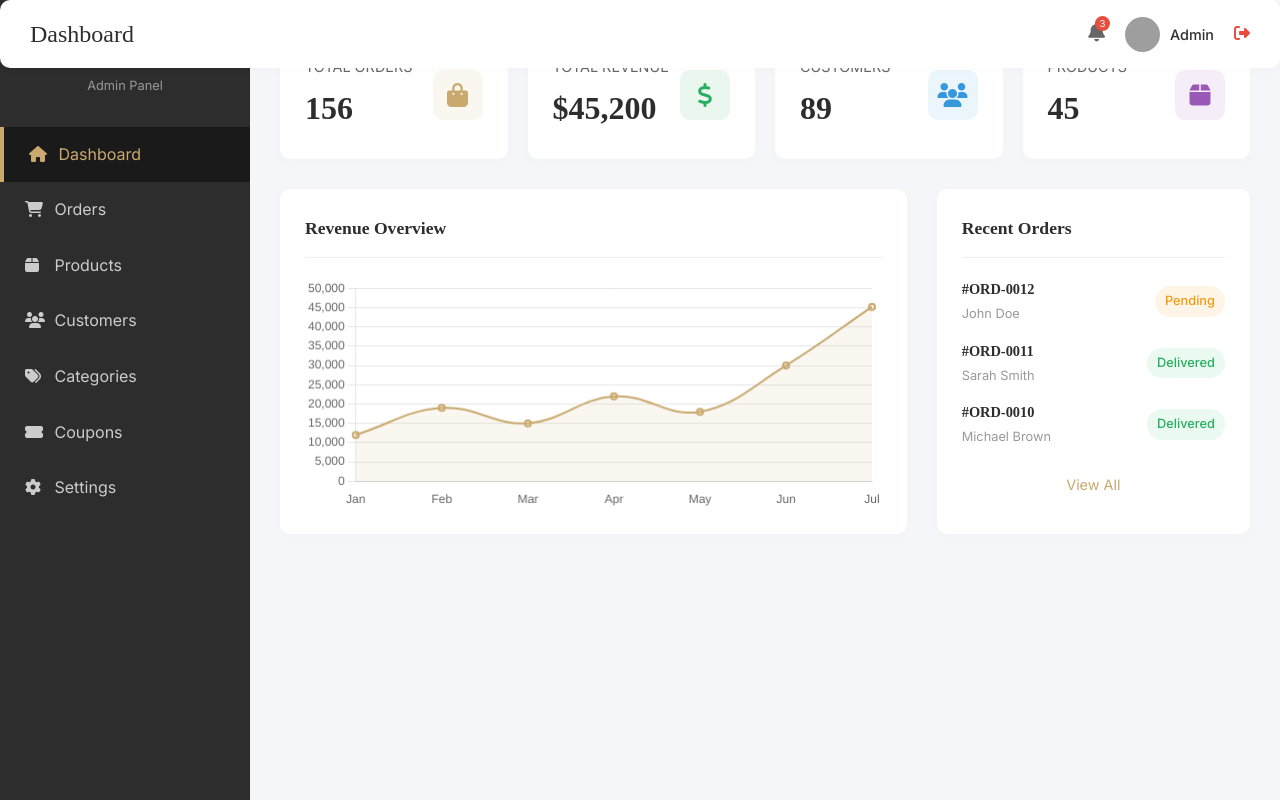
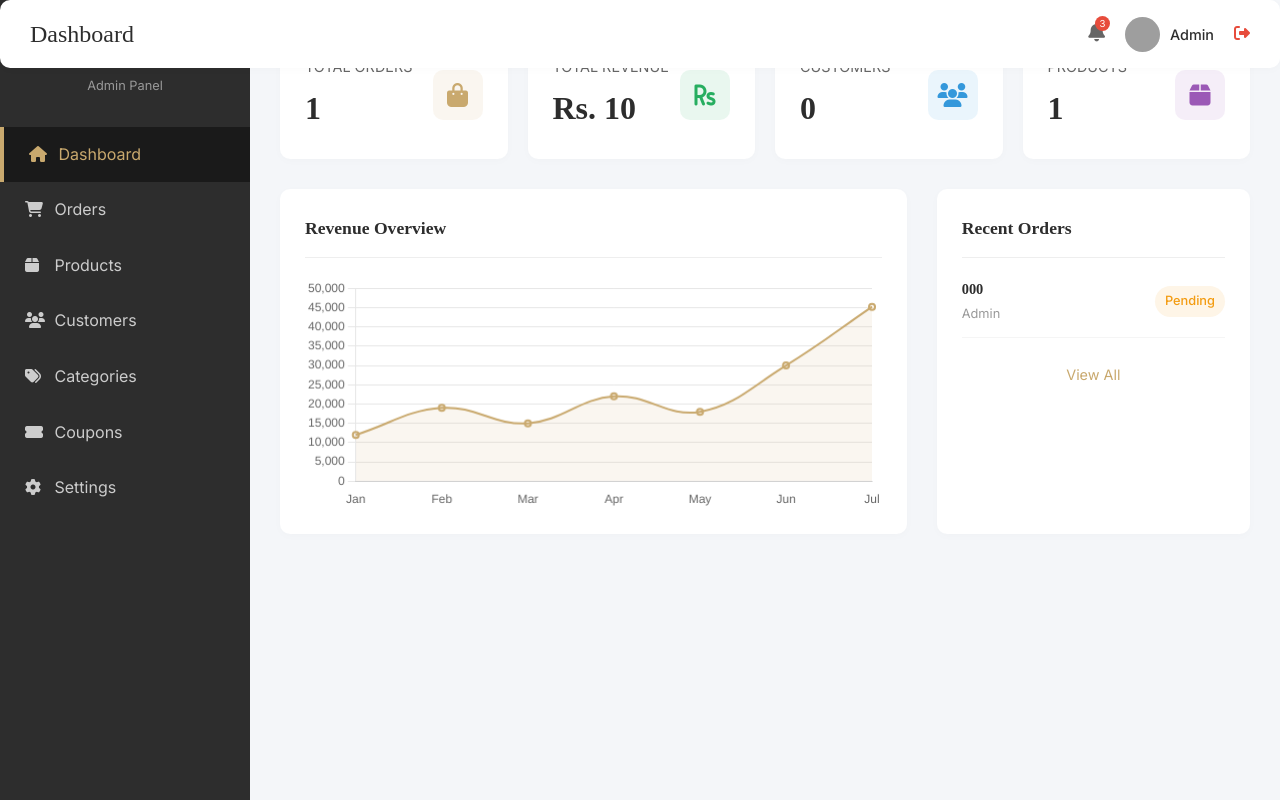
Before and after one commit to FaakhirMemon3115/SCENTLEEN, a PHP site: page /admin/index.php in a window 1280 px wide. Run offline with PHP 8.4, Linux system fonts and the light colour scheme; a user stored in the database is signed in; data comes from the database, SQL or seed files in the repository; tables that the repository leaves empty hold one stand-in row (values such as "Sample post"); some libraries are stand-ins or nearby versions; grey boxes are pictures that could not be loaded.

Commit message:
feat: implement admin dashboard with database metrics and recent order summary

```diff
--- a/admin/index.php
+++ b/admin/index.php
@@ -3,12 +3,22 @@
 require_once '../config/database.php';
 require_once 'includes/header.php';
 
-// Mock data for Dashboard MVP
-$total_orders = 156;
-$total_revenue = 45200.00;
-$total_customers = 89;
-$total_products = 45;
+// Real stats from DB
+try {
+    $total_orders   = $pdo->query("SELECT COUNT(*) FROM orders")->fetchColumn();
+    $total_revenue  = $pdo->query("SELECT COALESCE(SUM(total), 0) FROM orders WHERE status != 'Cancelled'")->fetchColumn();
+    $total_customers= $pdo->query("SELECT COUNT(*) FROM users WHERE role = 'customer'")->fetchColumn();
+    $total_products = $pdo->query("SELECT COUNT(*) FROM products WHERE status = 'active'")->fetchColumn();
+} catch(PDOException $e) {
+    $total_orders = $total_revenue = $total_customers = $total_products = 0;
+}
 
+// Real recent orders
+try {
+    $recent_orders = $pdo->query("SELECT o.*, u.name as customer_name FROM orders o LEFT JOIN users u ON o.user_id = u.id ORDER BY o.created_at DESC LIMIT 5")->fetchAll();
+} catch(PDOException $e) {
+    $recent_orders = [];
+}
 ?>
 
 <div style="display: grid; grid-template-columns: repeat(auto-fit, minmax(200px, 1fr)); gap: 20px; margin-bottom: 30px;">
@@ -25,10 +35,10 @@ $total_products = 45;
     <div class="card" style="display: flex; align-items: center; justify-content: space-between;">
         <div>
             <p style="color: #666; font-size: 0.9rem; text-transform: uppercase;">Total Revenue</p>
-            <h3 style="font-size: 2rem; margin-top: 5px;">$<?php echo number_format($total_revenue); ?></h3>
+            <h3 style="font-size: 2rem; margin-top: 5px;">Rs. <?php echo number_format($total_revenue); ?></h3>
         </div>
         <div style="width: 50px; height: 50px; background: rgba(39, 174, 96, 0.1); border-radius: 10px; display: flex; align-items: center; justify-content: center; color: #27ae60; font-size: 1.5rem;">
-            <i class="fas fa-dollar-sign"></i>
+            <i class="fas fa-rupee-sign"></i>
         </div>
     </div>
 
@@ -65,27 +75,24 @@ $total_products = 45;
     <div class="card">
         <h3 style="margin-bottom: 20px; font-size: 1.1rem; border-bottom: 1px solid #eee; padding-bottom: 15px;">Recent Orders</h3>
         <div style="display: flex; flex-direction: column; gap: 15px;">
-            <div style="display: flex; justify-content: space-between; align-items: center;">
-                <div>
-                    <h4 style="font-size: 0.9rem; margin-bottom: 3px;">#ORD-0012</h4>
-                    <p style="font-size: 0.8rem; color: #999;">John Doe</p>
+            <?php if(empty($recent_orders)): ?>
+                <p style="color: #999; font-size: 0.9rem;">No orders yet.</p>
+            <?php else: ?>
+                <?php foreach($recent_orders as $ord): ?>
+                <div style="display: flex; justify-content: space-between; align-items: center; border-bottom: 1px solid #f5f5f5; padding-bottom: 12px;">
+                    <div>
+                        <h4 style="font-size: 0.9rem; margin-bottom: 3px;"><?php echo htmlspecialchars($ord['order_number']); ?></h4>
+                        <p style="font-size: 0.8rem; color: #999;"><?php echo htmlspecialchars($ord['customer_name'] ?? 'Guest'); ?></p>
+                    </div>
+                    <?php
+                        $badge = 'badge-warning';
+                        if($ord['status'] == 'Delivered') $badge = 'badge-success';
+                        if($ord['status'] == 'Cancelled') $badge = 'badge-danger';
+                    ?>
+                    <span class="badge <?php echo $badge; ?>"><?php echo $ord['status']; ?></span>
                 </div>
-                <span class="badge badge-warning">Pending</span>
-            </div>
-            <div style="display: flex; justify-content: space-between; align-items: center;">
-                <div>
-                    <h4 style="font-size: 0.9rem; margin-bottom: 3px;">#ORD-0011</h4>
-                    <p style="font-size: 0.8rem; color: #999;">Sarah Smith</p>
-                </div>
-                <span class="badge badge-success">Delivered</span>
-            </div>
-            <div style="display: flex; justify-content: space-between; align-items: center;">
-                <div>
-                    <h4 style="font-size: 0.9rem; margin-bottom: 3px;">#ORD-0010</h4>
-                    <p style="font-size: 0.8rem; color: #999;">Michael Brown</p>
-                </div>
-                <span class="badge badge-success">Delivered</span>
-            </div>
+                <?php endforeach; ?>
+            <?php endif; ?>
             <a href="orders.php" style="display: block; text-align: center; font-size: 0.9rem; color: var(--gold-color); margin-top: 10px;">View All</a>
         </div>
     </div>
```
